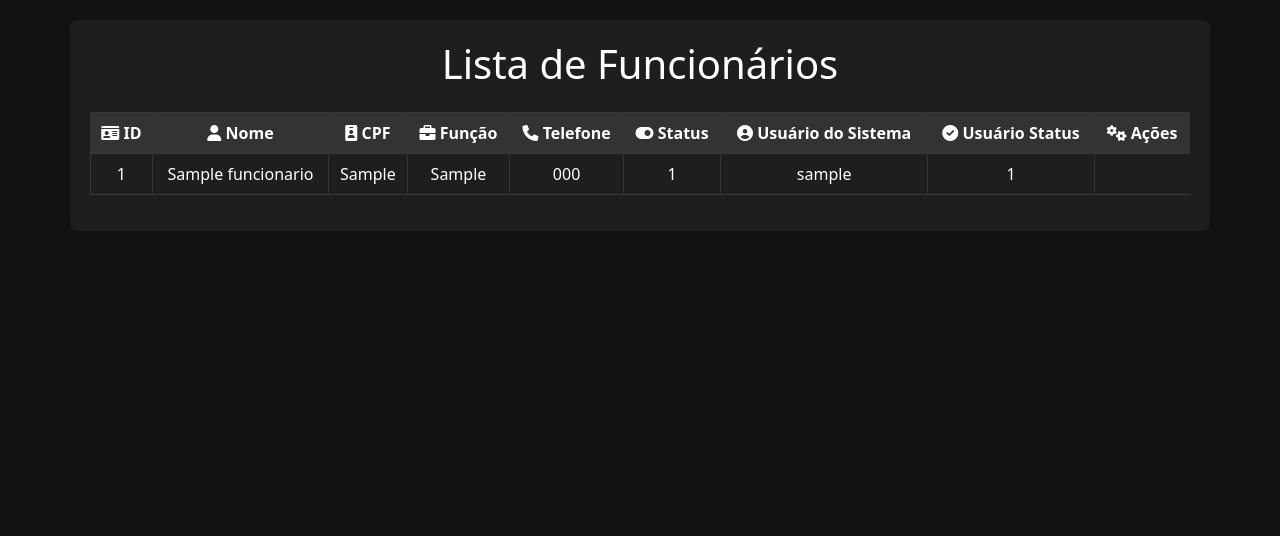
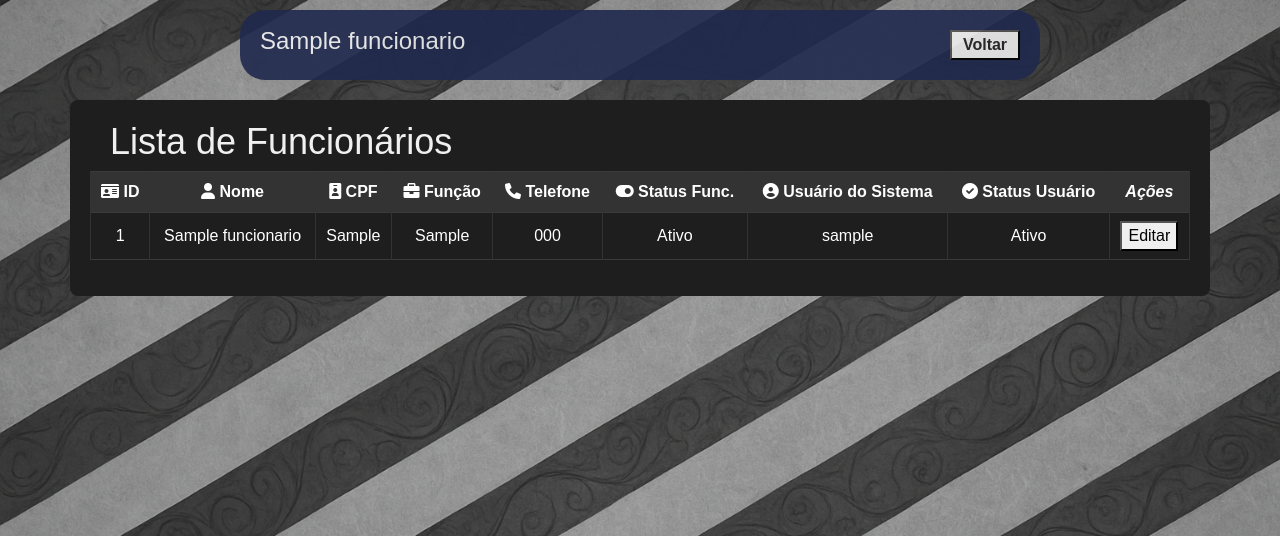
Before and after one commit to GuilhermeFaramiglio/Senac-Desenvolvimento, a PHP site: page /lista_funcionario.php in a window 1280 px wide. Shown: the top 536 px of the page. Run offline with PHP 8.4, Linux system fonts and the light colour scheme; the visitor is signed in with stand-in values (Sample User, id 1); tables that the repository leaves empty hold one stand-in row (values such as "Sample post").

Commit message:
criação das ações na lista
criação das ações na lista

```diff
--- a/PHP/projetos/barbearia/css/global.css
+++ b/PHP/projetos/barbearia/css/global.css
@@ -13,8 +13,32 @@
     color: rgb(220, 220, 220);
     width: 800px;
     margin: 0 auto;
+    margin-top: 10px;
     border-radius: 25px;
     opacity: 0.9;
+}
+
+h1 {
+    display: flex;
+    font-size: 24px;
+    color: #f0f0f0;
+    margin-left: 20px;
+}
+
+.logout {
+    color: #f0f0f0;
+    font-weight: bold;
+    margin: 20px;
+    display: flex;
+    gap: 10px; /* Espaço entre os botões */
+    }
+
+.logout input[type=submit], .logout button {
+    width: 70px;
+    height: 30px;
+    color: #262626;
+    font-weight: bold;
+    cursor: pointer;
 }
 
 main {
--- a/PHP/projetos/barbearia/css/lista_funcionario.css
+++ b/PHP/projetos/barbearia/css/lista_funcionario.css
@@ -1,6 +1,7 @@
 body {
-    background-color: #121212;
-    color: #ffffff;
+    background: url('../img/bg-barber-pb1.png') no-repeat center center fixed;
+    background-size: cover;
+    background-color: #2b2b2b;
 }
 
 .container {
@@ -8,6 +9,12 @@
     background-color: #1e1e1e;
     border-radius: 8px;
     padding: 20px;
+}
+
+.container h1 {
+    font-size: 36px;
+    color: #f0f0f0;
+    margin-left: 20px;
 }
 
 .table th, .table td {
--- a/PHP/projetos/barbearia/lista_funcionario.php
+++ b/PHP/projetos/barbearia/lista_funcionario.php
@@ -14,11 +14,9 @@
 }
 
 //traz os funcionarios do banco
-$sqlfun = "SELECT * FROM funcionarios";
-$queryfun = mysqli_query($link, $sqlfun);
+$sql = "SELECT * FROM funcionarios INNER JOIN usuarios ON USU_FK_FUNC_ID = FUNC_ID";
+$queryfun = mysqli_query($link, $sql);
 
-$sqlusu = "SELECT USU_ID, USU_LOGIN, USU_ATIVO FROM usuarios WHERE USU_ID IN (SELECT USU_FK_FUNC_ID FROM funcionarios)";
-$queryusu = mysqli_query($link, $sqlusu);
 ?>
 
 <!DOCTYPE html>
@@ -30,10 +28,22 @@
     <link href="https://cdn.jsdelivr.net/npm/bootstrap@5.3.0/dist/css/bootstrap.min.css" rel="stylesheet">
     <link href="https://cdnjs.cloudflare.com/ajax/libs/font-awesome/6.0.0/css/all.min.css" rel="stylesheet">
     <link rel="stylesheet" href="css/lista_funcionario.css">
+    <link rel="stylesheet" href="css/global.css">
 </head>
 <body>
+    <div>
+        <header>
+            <h1><?php echo $nomeusuario; ?></h1>
+            <nav>
+            <div class="logout">
+            <!-- botão de voltar -->
+            <a href="backoffice.php" class=""><button>Voltar</button></a>
+            </div>
+            </nav>
+        </header>
+    </div>
     <div class="container">
-        <h1 class="text-center mb-4">Lista de Funcionários</h1>
+        <h1>Lista de Funcionários</h1>
         <table class="table table-bordered table-striped">
             <thead class="table-dark">
                 <tr>
@@ -42,35 +52,29 @@
                     <th><i class="fas fa-id-badge"></i> CPF</th>
                     <th><i class="fas fa-briefcase"></i> Função</th>
                     <th><i class="fas fa-phone"></i> Telefone</th>
-                    <th><i class="fas fa-toggle-on"></i> Status</th>
+                    <th><i class="fas fa-toggle-on"></i> Status Func.</th>
                     <th><i class="fas fa-user-circle"></i> Usuário do Sistema</th>
-                    <th><i class="fas fa-check-circle"></i> Usuário Status</th>
-                    <th><i class="fas fa-cogs"></i> Ações</th>
+                    <th><i class="fas fa-check-circle"></i> Status Usuário</th>
+                    <th><i>Ações</i></th>
                 </tr>
 
                 <!-- PHP -->
-                 <?php
-                 while ($tblfun = mysqli_fetch_array($queryfun)) {
-                 ?>
+                <?php while ($tbl = mysqli_fetch_array($queryfun)) { ?>
                     <tr>
-                        <td><?=$tblfun[0]?></td> <!-- ID do Funcionário -->
-                        <td><?=$tblfun[1]?></td> <!-- Nome do Funcionário -->
-                        <td><?=$tblfun[2]?></td> <!-- CPF do Funcionário -->
-                        <td><?=$tblfun[3]?></td> <!-- Função do Funcionário -->
-                        <td><?=$tblfun[4]?></td> <!-- Telefone do Funcionário -->
-                        <td><?=$tblfun[5]?></td> <!-- Ativo/Inativo do Funcionário -->
-                        <?php while ($tblusu = mysqli_fetch_array($queryusu)) {
-                        ?>
-                        <td><?=$tblusu[1]?></td> <!-- Nome do Usuário -->
-                        <td><?=$tblusu[2]?></td> <!-- Senha do Usuário  -->
+                        <td><?=$tbl[0]?></td> <!-- ID do Funcionário -->
+                        <td><?=$tbl[1]?></td> <!-- Nome do Funcionário -->
+                        <td><?=$tbl[2]?></td> <!-- CPF do Funcionário -->
+                        <td><?=$tbl[3]?></td> <!-- Função do Funcionário -->
+                        <td><?=$tbl[4]?></td> <!-- Telefone do Funcionário -->
+                        <td><?=$tbl[5] == 1? 'Ativo':'Inativo'?></td> <!-- Ativo/Inativo do Funcionário -->
+                        <td><?=$tbl[7]?></td> <!-- Nome do Usuário -->
+                        <td><?=$tbl[10] == 1? 'Ativo':'Inativo'?></td> <!-- Senha do Usuário  -->
+                        <td>
+                            <a href='edita_funcionario.php?id=<?= $tbl[0]?>'><button>Editar</button></a>
+                        </td>
+
                     </tr>
-
-                <?php
-                }
-                ?>
-                <?php
-                }
-                ?>
+                <?php } ?>
             </thead>
         </table>
     </div>
```
Also changed, not shown: PHP/projetos/barbearia/backoffice.php (+5 -8 lines), PHP/projetos/barbearia/css/backoffice.css (+0 -14 lines), PHP/projetos/barbearia/css/cadastro_funcionario.css (+15 -12 lines), PHP/projetos/barbearia/edita_funcionario.php (added, +7 -0 lines).
